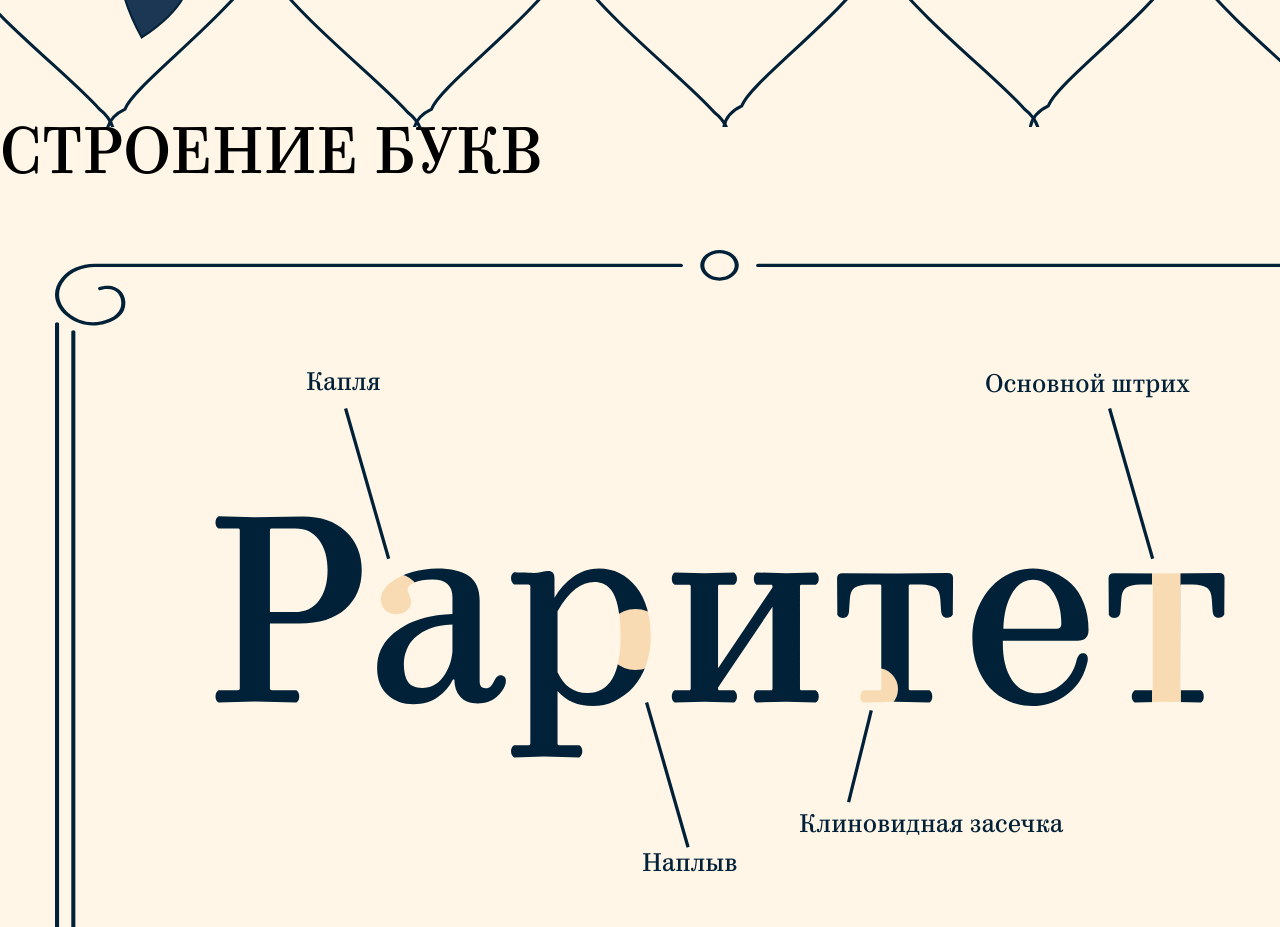
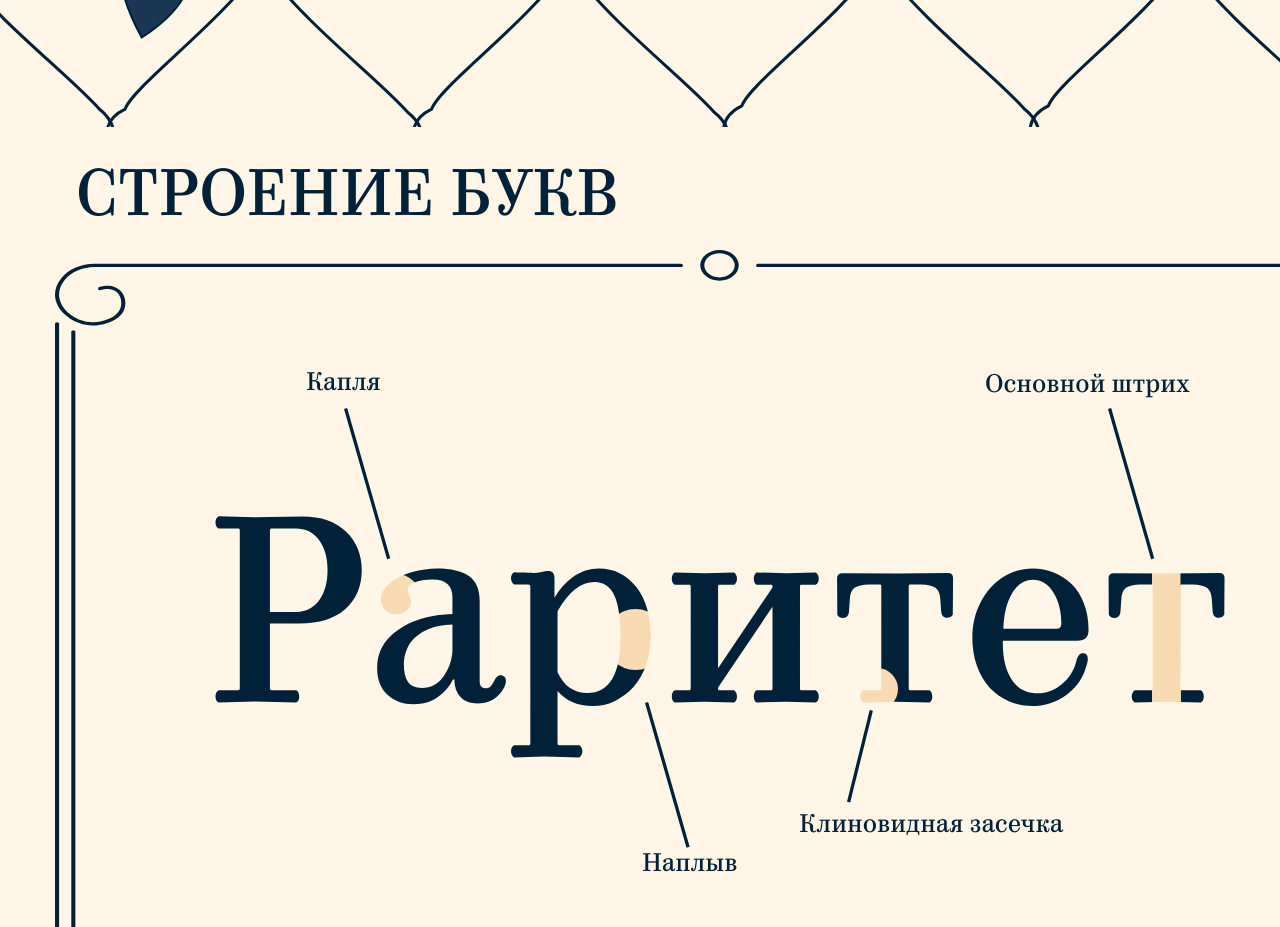
Before and after one commit to hhwjesn/parmigiano, a plain HTML site: page index.html in a window 1280 px wide. Shown: the part 9440-10367 px from the top of the page. Drawn offline with Linux system fonts and the light colour scheme.

Commit message:
изменение десятого экрана

```diff
--- a/stylesheets/layout.css
+++ b/stylesheets/layout.css
@@ -879,6 +879,19 @@ h4 {
   display: block;
 }
 
+.tenSection h4 {
+  font-family: "Parmigiano Piccolo Pro Regular";
+  font-style: normal;
+  color: #002137;
+  /* padding: 227px 858px 22px 76px; */
+  position: relative;
+  top: 42px;
+  right: 913px;
+  bottom: 843px;
+  left: 76px;
+  width: 543px;
+}
+
 /* описание к строению буков :( */
 .des1 {
   font-family: "Parmigiano Piccolo Pro Regular";
```
